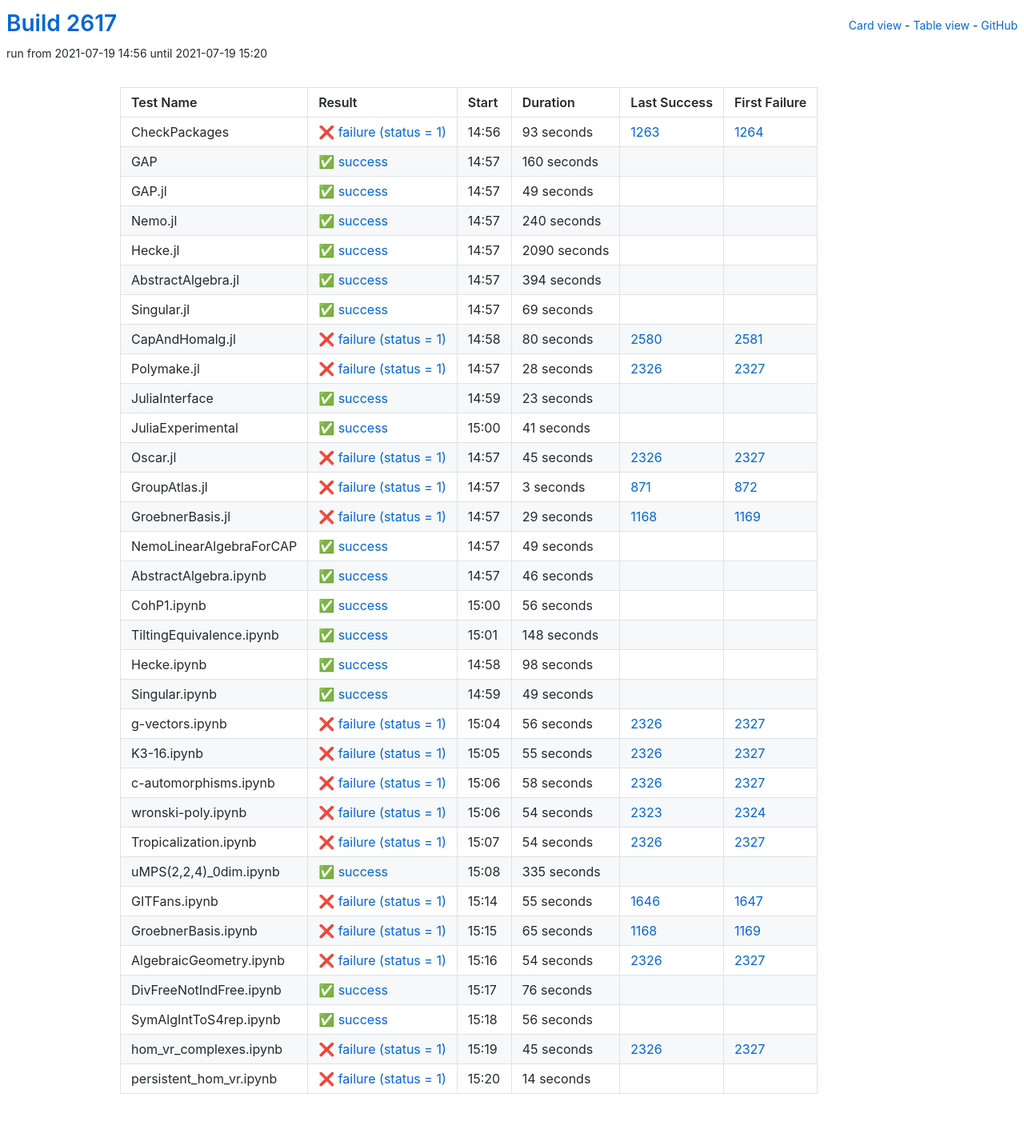
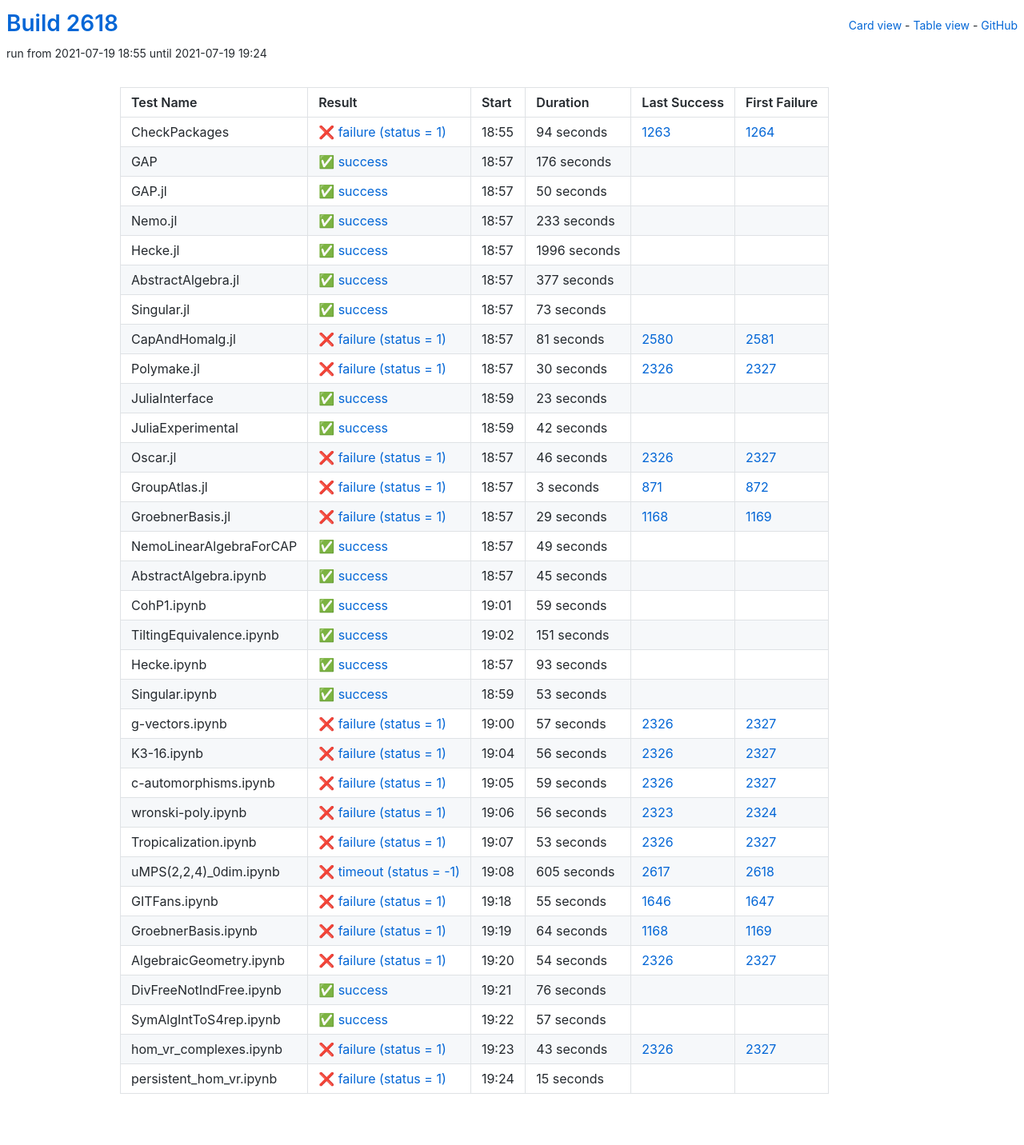
Before and after one commit to oscar-system/oscar-ci-status-stable, a Jekyll site: the page built from table.html, in a window 1280 px wide. Shown: the whole page at 80% size. Built offline with Jekyll 4.4.1, drawn with Linux system fonts in a browser that asks for light colours.

Commit message:
Build #2618

```diff
--- a/_data/ci.yml
+++ b/_data/ci.yml
@@ -1,6 +1,6 @@
 ---
-build: 2617
-build_url: https://oscarci.mathematik.uni-kl.de/job/oscar-stable/2617/
+build: 2618
+build_url: https://oscarci.mathematik.uni-kl.de/job/oscar-stable/2618/
 job: oscar-stable
 organization: oscar-system
 repo: oscar-ci-status-stable
@@ -8,116 +8,116 @@ repourl: https://github.com/oscar-system/oscar-ci-status-stable
 tests:
 - name: CheckPackages
   id: checkpackages
-  log: https://oscarci.mathematik.uni-kl.de/job/oscar-stable/2617/artifact/logs/build-2617/CheckPackages.log
-  start: 2021-07-19 14:56
+  log: https://oscarci.mathematik.uni-kl.de/job/oscar-stable/2618/artifact/logs/build-2618/CheckPackages.log
+  start: 2021-07-19 18:55
   success: false
   exitcode: 1
   status: failure
-  duration: 93
+  duration: 94
   last_success: 1263
   last_success_url: https://oscarci.mathematik.uni-kl.de/job/oscar-stable/1263/
   first_failure: 1264
   first_failure_url: https://oscarci.mathematik.uni-kl.de/job/oscar-stable/1264/
 - name: GAP
   id: gap
-  log: https://oscarci.mathematik.uni-kl.de/job/oscar-stable/2617/artifact/logs/build-2617/GAP.log
-  start: 2021-07-19 14:57
+  log: https://oscarci.mathematik.uni-kl.de/job/oscar-stable/2618/artifact/logs/build-2618/GAP.log
+  start: 2021-07-19 18:57
   success: true
   exitcode: 0
   status: success
-  duration: 160
+  duration: 176
   last_success: false
   last_success_url:
   first_failure: false
   first_failure_url:
 - name: GAP.jl
   id: gap-jl
-  log: https://oscarci.mathematik.uni-kl.de/job/oscar-stable/2617/artifact/logs/build-2617/GAP.jl.log
-  start: 2021-07-19 14:57
+  log: https://oscarci.mathematik.uni-kl.de/job/oscar-stable/2618/artifact/logs/build-2618/GAP.jl.log
+  start: 2021-07-19 18:57
   success: true
   exitcode: 0
   status: success
-  duration: 49
+  duration: 50
   last_success: false
   last_success_url:
   first_failure: false
   first_failure_url:
 - name: Nemo.jl
   id: nemo-jl
-  log: https://oscarci.mathematik.uni-kl.de/job/oscar-stable/2617/artifact/logs/build-2617/Nemo.jl.log
-  start: 2021-07-19 14:57
+  log: https://oscarci.mathematik.uni-kl.de/job/oscar-stable/2618/artifact/logs/build-2618/Nemo.jl.log
+  start: 2021-07-19 18:57
   success: true
   exitcode: 0
   status: success
-  duration: 240
+  duration: 233
   last_success: false
   last_success_url:
   first_failure: false
   first_failure_url:
 - name: Hecke.jl
   id: hecke-jl
-  log: https://oscarci.mathematik.uni-kl.de/job/oscar-stable/2617/artifact/logs/build-2617/Hecke.jl.log
-  start: 2021-07-19 14:57
+  log: https://oscarci.mathematik.uni-kl.de/job/oscar-stable/2618/artifact/logs/build-2618/Hecke.jl.log
+  start: 2021-07-19 18:57
   success: true
   exitcode: 0
   status: success
-  duration: 2090
+  duration: 1996
   last_success: false
   last_success_url:
   first_failure: false
   first_failure_url:
 - name: AbstractAlgebra.jl
   id: abstractalgebra-jl
-  log: https://oscarci.mathematik.uni-kl.de/job/oscar-stable/2617/artifact/logs/build-2617/AbstractAlgebra.jl.log
-  start: 2021-07-19 14:57
+  log: https://oscarci.mathematik.uni-kl.de/job/oscar-stable/2618/artifact/logs/build-2618/AbstractAlgebra.jl.log
+  start: 2021-07-19 18:57
   success: true
   exitcode: 0
   status: success
-  duration: 394
+  duration: 377
   last_success: false
   last_success_url:
   first_failure: false
   first_failure_url:
 - name: Singular.jl
   id: singular-jl
-  log: https://oscarci.mathematik.uni-kl.de/job/oscar-stable/2617/artifact/logs/build-2617/Singular.jl.log
-  start: 2021-07-19 14:57
+  log: https://oscarci.mathematik.uni-kl.de/job/oscar-stable/2618/artifact/logs/build-2618/Singular.jl.log
+  start: 2021-07-19 18:57
   success: true
   exitcode: 0
   status: success
-  duration: 69
+  duration: 73
   last_success: false
   last_success_url:
   first_failure: false
   first_failure_url:
 - name: CapAndHomalg.jl
   id: capandhomalg-jl
-  log: https://oscarci.mathematik.uni-kl.de/job/oscar-stable/2617/artifact/logs/build-2617/CapAndHomalg.jl.log
-  start: 2021-07-19 14:58
+  log: https://oscarci.mathematik.uni-kl.de/job/oscar-stable/2618/artifact/logs/build-2618/CapAndHomalg.jl.log
+  start: 2021-07-19 18:57
   success: false
   exitcode: 1
   status: failure
-  duration: 80
+  duration: 81
   last_success: 2580
   last_success_url: https://oscarci.mathematik.uni-kl.de/job/oscar-stable/2580/
   first_failure: 2581
   first_failure_url: https://oscarci.mathematik.uni-kl.de/job/oscar-stable/2581/
 - name: Polymake.jl
   id: polymake-jl
-  log: https://oscarci.mathematik.uni-kl.de/job/oscar-stable/2617/artifact/logs/build-2617/Polymake.jl.log
-  start: 2021-07-19 14:57
+  log: https://oscarci.mathematik.uni-kl.de/job/oscar-stable/2618/artifact/logs/build-2618/Polymake.jl.log
+  start: 2021-07-19 18:57
   success: false
   exitcode: 1
   status: failure
-  duration: 28
+  duration: 30
   last_success: 2326
   last_success_url: https://oscarci.mathematik.uni-kl.de/job/oscar-stable/2326/
   first_failure: 2327
   first_failure_url: https://oscarci.mathematik.uni-kl.de/job/oscar-stable/2327/
 - name: JuliaInterface
   id: juliainterface
-  log: https://oscarci.mathematik.uni-kl.de/job/oscar-stable/2617/artifact/logs/build-2617/JuliaInterface.log
-  start: 2021-07-19 14:59
+  log: https://oscarci.mathematik.uni-kl.de/job/oscar-stable/2618/artifact/logs/build-2618/JuliaInterface.log
+  start: 2021-07-19 18:59
   success: true
   exitcode: 0
   status: success
@@ -128,32 +128,32 @@ tests:
   first_failure_url:
 - name: JuliaExperimental
   id: juliaexperimental
-  log: https://oscarci.mathematik.uni-kl.de/job/oscar-stable/2617/artifact/logs/build-2617/JuliaExperimental.log
-  start: 2021-07-19 15:00
+  log: https://oscarci.mathematik.uni-kl.de/job/oscar-stable/2618/artifact/logs/build-2618/JuliaExperimental.log
+  start: 2021-07-19 18:59
   success: true
   exitcode: 0
   status: success
-  duration: 41
+  duration: 42
   last_success: false
   last_success_url:
   first_failure: false
   first_failure_url:
 - name: Oscar.jl
   id: oscar-jl
-  log: https://oscarci.mathematik.uni-kl.de/job/oscar-stable/2617/artifact/logs/build-2617/Oscar.jl.log
-  start: 2021-07-19 14:57
+  log: https://oscarci.mathematik.uni-kl.de/job/oscar-stable/2618/artifact/logs/build-2618/Oscar.jl.log
+  start: 2021-07-19 18:57
   success: false
   exitcode: 1
   status: failure
-  duration: 45
+  duration: 46
   last_success: 2326
   last_success_url: https://oscarci.mathematik.uni-kl.de/job/oscar-stable/2326/
   first_failure: 2327
   first_failure_url: https://oscarci.mathematik.uni-kl.de/job/oscar-stable/2327/
 - name: GroupAtlas.jl
   id: groupatlas-jl
-  log: https://oscarci.mathematik.uni-kl.de/job/oscar-stable/2617/artifact/logs/build-2617/GroupAtlas.jl.log
-  start: 2021-07-19 14:57
+  log: https://oscarci.mathematik.uni-kl.de/job/oscar-stable/2618/artifact/logs/build-2618/GroupAtlas.jl.log
+  start: 2021-07-19 18:57
   success: false
   exitcode: 1
   status: failure
@@ -164,8 +164,8 @@ tests:
   first_failure_url: https://oscarci.mathematik.uni-kl.de/job/oscar-stable/872/
 - name: GroebnerBasis.jl
   id: groebnerbasis-jl
-  log: https://oscarci.mathematik.uni-kl.de/job/oscar-stable/2617/artifact/logs/build-2617/GroebnerBasis.jl.log
-  start: 2021-07-19 14:57
+  log: https://oscarci.mathematik.uni-kl.de/job/oscar-stable/2618/artifact/logs/build-2618/GroebnerBasis.jl.log
+  start: 2021-07-19 18:57
   success: false
   exitcode: 1
   status: failure
@@ -176,8 +176,8 @@ tests:
   first_failure_url: https://oscarci.mathematik.uni-kl.de/job/oscar-stable/1169/
 - name: NemoLinearAlgebraForCAP
   id: nemolinearalgebraforcap
-  log: https://oscarci.mathematik.uni-kl.de/job/oscar-stable/2617/artifact/logs/build-2617/NemoLinearAlgebraForCAP.log
-  start: 2021-07-19 14:57
+  log: https://oscarci.mathematik.uni-kl.de/job/oscar-stable/2618/artifact/logs/build-2618/NemoLinearAlgebraForCAP.log
+  start: 2021-07-19 18:57
   success: true
   exitcode: 0
   status: success
@@ -188,68 +188,80 @@ tests:
   first_failure_url:
 - name: AbstractAlgebra.ipynb
   id: abstractalgebra-ipynb
-  log: https://oscarci.mathematik.uni-kl.de/job/oscar-stable/2617/artifact/logs/build-2617/AbstractAlgebra.ipynb.log
-  start: 2021-07-19 14:57
+  log: https://oscarci.mathematik.uni-kl.de/job/oscar-stable/2618/artifact/logs/build-2618/AbstractAlgebra.ipynb.log
+  start: 2021-07-19 18:57
   success: true
   exitcode: 0
   status: success
-  duration: 46
+  duration: 45
   last_success: false
   last_success_url:
   first_failure: false
   first_failure_url:
 - name: CohP1.ipynb
   id: cohp1-ipynb
-  log: https://oscarci.mathematik.uni-kl.de/job/oscar-stable/2617/artifact/logs/build-2617/CohP1.ipynb.log
-  start: 2021-07-19 15:00
+  log: https://oscarci.mathematik.uni-kl.de/job/oscar-stable/2618/artifact/logs/build-2618/CohP1.ipynb.log
+  start: 2021-07-19 19:01
   success: true
   exitcode: 0
   status: success
-  duration: 56
+  duration: 59
   last_success: false
   last_success_url:
   first_failure: false
   first_failure_url:
 - name: TiltingEquivalence.ipynb
   id: tiltingequivalence-ipynb
-  log: https://oscarci.mathematik.uni-kl.de/job/oscar-stable/2617/artifact/logs/build-2617/TiltingEquivalence.ipynb.log
-  start: 2021-07-19 15:01
+  log: https://oscarci.mathematik.uni-kl.de/job/oscar-stable/2618/artifact/logs/build-2618/TiltingEquivalence.ipynb.log
+  start: 2021-07-19 19:02
   success: true
   exitcode: 0
   status: success
-  duration: 148
+  duration: 151
   last_success: false
   last_success_url:
   first_failure: false
   first_failure_url:
 - name: Hecke.ipynb
   id: hecke-ipynb
-  log: https://oscarci.mathematik.uni-kl.de/job/oscar-stable/2617/artifact/logs/build-2617/Hecke.ipynb.log
-  start: 2021-07-19 14:58
+  log: https://oscarci.mathematik.uni-kl.de/job/oscar-stable/2618/artifact/logs/build-2618/Hecke.ipynb.log
+  start: 2021-07-19 18:57
   success: true
   exitcode: 0
   status: success
-  duration: 98
+  duration: 93
   last_success: false
   last_success_url:
   first_failure: false
   first_failure_url:
 - name: Singular.ipynb
   id: singular-ipynb
-  log: https://oscarci.mathematik.uni-kl.de/job/oscar-stable/2617/artifact/logs/build-2617/Singular.ipynb.log
-  start: 2021-07-19 14:59
+  log: https://oscarci.mathematik.uni-kl.de/job/oscar-stable/2618/artifact/logs/build-2618/Singular.ipynb.log
+  start: 2021-07-19 18:59
   success: true
   exitcode: 0
   status: success
-  duration: 49
+  duration: 53
   last_success: false
   last_success_url:
   first_failure: false
   first_failure_url:
 - name: g-vectors.ipynb
   id: g-vectors-ipynb
-  log: https://oscarci.mathematik.uni-kl.de/job/oscar-stable/2617/artifact/logs/build-2617/g-vectors.ipynb.log
-  start: 2021-07-19 15:04
+  log: https://oscarci.mathematik.uni-kl.de/job/oscar-stable/2618/artifact/logs/build-2618/g-vectors.ipynb.log
+  start: 2021-07-19 19:00
+  success: false
+  exitcode: 1
+  status: failure
+  duration: 57
+  last_success: 2326
+  last_success_url: https://oscarci.mathematik.uni-kl.de/job/oscar-stable/2326/
+  first_failure: 2327
+  first_failure_url: https://oscarci.mathematik.uni-kl.de/job/oscar-stable/2327/
+- name: K3-16.ipynb
+  id: k3-16-ipynb
+  log: https://oscarci.mathematik.uni-kl.de/job/oscar-stable/2618/artifact/logs/build-2618/K3-16.ipynb.log
+  start: 2021-07-19 19:04
   success: false
   exitcode: 1
   status: failure
@@ -258,70 +270,58 @@ tests:
   last_success_url: https://oscarci.mathematik.uni-kl.de/job/oscar-stable/2326/
   first_failure: 2327
   first_failure_url: https://oscarci.mathematik.uni-kl.de/job/oscar-stable/2327/
-- name: K3-16.ipynb
-  id: k3-16-ipynb
-  log: https://oscarci.mathematik.uni-kl.de/job/oscar-stable/2617/artifact/logs/build-2617/K3-16.ipynb.log
-  start: 2021-07-19 15:05
+- name: c-automorphisms.ipynb
+  id: c-automorphisms-ipynb
+  log: https://oscarci.mathematik.uni-kl.de/job/oscar-stable/2618/artifact/logs/build-2618/c-automorphisms.ipynb.log
+  start: 2021-07-19 19:05
   success: false
   exitcode: 1
   status: failure
-  duration: 55
-  last_success: 2326
-  last_success_url: https://oscarci.mathematik.uni-kl.de/job/oscar-stable/2326/
-  first_failure: 2327
-  first_failure_url: https://oscarci.mathematik.uni-kl.de/job/oscar-stable/2327/
-- name: c-automorphisms.ipynb
-  id: c-automorphisms-ipynb
-  log: https://oscarci.mathematik.uni-kl.de/job/oscar-stable/2617/artifact/logs/build-2617/c-automorphisms.ipynb.log
-  start: 2021-07-19 15:06
-  success: false
-  exitcode: 1
-  status: failure
-  duration: 58
+  duration: 59
   last_success: 2326
   last_success_url: https://oscarci.mathematik.uni-kl.de/job/oscar-stable/2326/
   first_failure: 2327
   first_failure_url: https://oscarci.mathematik.uni-kl.de/job/oscar-stable/2327/
 - name: wronski-poly.ipynb
   id: wronski-poly-ipynb
-  log: https://oscarci.mathematik.uni-kl.de/job/oscar-stable/2617/artifact/logs/build-2617/wronski-poly.ipynb.log
-  start: 2021-07-19 15:06
+  log: https://oscarci.mathematik.uni-kl.de/job/oscar-stable/2618/artifact/logs/build-2618/wronski-poly.ipynb.log
+  start: 2021-07-19 19:06
   success: false
   exitcode: 1
   status: failure
-  duration: 54
+  duration: 56
   last_success: 2323
   last_success_url: https://oscarci.mathematik.uni-kl.de/job/oscar-stable/2323/
   first_failure: 2324
   first_failure_url: https://oscarci.mathematik.uni-kl.de/job/oscar-stable/2324/
 - name: Tropicalization.ipynb
   id: tropicalization-ipynb
-  log: https://oscarci.mathematik.uni-kl.de/job/oscar-stable/2617/artifact/logs/build-2617/Tropicalization.ipynb.log
-  start: 2021-07-19 15:07
+  log: https://oscarci.mathematik.uni-kl.de/job/oscar-stable/2618/artifact/logs/build-2618/Tropicalization.ipynb.log
+  start: 2021-07-19 19:07
   success: false
   exitcode: 1
   status: failure
-  duration: 54
+  duration: 53
   last_success: 2326
   last_success_url: https://oscarci.mathematik.uni-kl.de/job/oscar-stable/2326/
   first_failure: 2327
   first_failure_url: https://oscarci.mathematik.uni-kl.de/job/oscar-stable/2327/
 - name: uMPS(2,2,4)_0dim.ipynb
   id: umps-2-2-4-0dim-ipynb
-  log: https://oscarci.mathematik.uni-kl.de/job/oscar-stable/2617/artifact/logs/build-2617/uMPS-2-2-4-_0dim.ipynb.log
-  start: 2021-07-19 15:08
-  success: true
-  exitcode: 0
-  status: success
-  duration: 335
-  last_success: false
-  last_success_url:
-  first_failure: false
-  first_failure_url:
+  log: https://oscarci.mathematik.uni-kl.de/job/oscar-stable/2618/artifact/logs/build-2618/uMPS-2-2-4-_0dim.ipynb.log
+  start: 2021-07-19 19:08
+  success: false
+  exitcode: -1
+  status: timeout
+  duration: 605
+  last_success: 2617
+  last_success_url: https://oscarci.mathematik.uni-kl.de/job/oscar-stable/2617/
+  first_failure: 2618
+  first_failure_url: https://oscarci.mathematik.uni-kl.de/job/oscar-stable/2618/
 - name: GITFans.ipynb
   id: gitfans-ipynb
-  log: https://oscarci.mathematik.uni-kl.de/job/oscar-stable/2617/artifact/logs/build-2617/GITFans.ipynb.log
-  start: 2021-07-19 15:14
+  log: https://oscarci.mathematik.uni-kl.de/job/oscar-stable/2618/artifact/logs/build-2618/GITFans.ipynb.log
+  start: 2021-07-19 19:18
   success: false
   exitcode: 1
   status: failure
@@ -332,20 +332,20 @@ tests:
   first_failure_url: https://oscarci.mathematik.uni-kl.de/job/oscar-stable/1647/
 - name: GroebnerBasis.ipynb
   id: groebnerbasis-ipynb
-  log: https://oscarci.mathematik.uni-kl.de/job/oscar-stable/2617/artifact/logs/build-2617/GroebnerBasis.ipynb.log
-  start: 2021-07-19 15:15
+  log: https://oscarci.mathematik.uni-kl.de/job/oscar-stable/2618/artifact/logs/build-2618/GroebnerBasis.ipynb.log
+  start: 2021-07-19 19:19
   success: false
   exitcode: 1
   status: failure
-  duration: 65
+  duration: 64
   last_success: 1168
   last_success_url: https://oscarci.mathematik.uni-kl.de/job/oscar-stable/1168/
   first_failure: 1169
   first_failure_url: https://oscarci.mathematik.uni-kl.de/job/oscar-stable/1169/
 - name: AlgebraicGeometry.ipynb
   id: algebraicgeometry-ipynb
-  log: https://oscarci.mathematik.uni-kl.de/job/oscar-stable/2617/artifact/logs/build-2617/AlgebraicGeometry.ipynb.log
-  start: 2021-07-19 15:16
+  log: https://oscarci.mathematik.uni-kl.de/job/oscar-stable/2618/artifact/logs/build-2618/AlgebraicGeometry.ipynb.log
+  start: 2021-07-19 19:20
   success: false
   exitcode: 1
   status: failure
@@ -356,8 +356,8 @@ tests:
   first_failure_url: https://oscarci.mathematik.uni-kl.de/job/oscar-stable/2327/
 - name: DivFreeNotIndFree.ipynb
   id: divfreenotindfree-ipynb
-  log: https://oscarci.mathematik.uni-kl.de/job/oscar-stable/2617/artifact/logs/build-2617/DivFreeNotIndFree.ipynb.log
-  start: 2021-07-19 15:17
+  log: https://oscarci.mathematik.uni-kl.de/job/oscar-stable/2618/artifact/logs/build-2618/DivFreeNotIndFree.ipynb.log
+  start: 2021-07-19 19:21
   success: true
   exitcode: 0
   status: success
@@ -368,36 +368,36 @@ tests:
   first_failure_url:
 - name: SymAlgIntToS4rep.ipynb
   id: symalginttos4rep-ipynb
-  log: https://oscarci.mathematik.uni-kl.de/job/oscar-stable/2617/artifact/logs/build-2617/SymAlgIntToS4rep.ipynb.log
-  start: 2021-07-19 15:18
+  log: https://oscarci.mathematik.uni-kl.de/job/oscar-stable/2618/artifact/logs/build-2618/SymAlgIntToS4rep.ipynb.log
+  start: 2021-07-19 19:22
   success: true
   exitcode: 0
   status: success
-  duration: 56
+  duration: 57
   last_success: false
   last_success_url:
   first_failure: false
   first_failure_url:
 - name: hom_vr_complexes.ipynb
   id: hom-vr-complexes-ipynb
-  log: https://oscarci.mathematik.uni-kl.de/job/oscar-stable/2617/artifact/logs/build-2617/hom_vr_complexes.ipynb.log
-  start: 2021-07-19 15:19
+  log: https://oscarci.mathematik.uni-kl.de/job/oscar-stable/2618/artifact/logs/build-2618/hom_vr_complexes.ipynb.log
+  start: 2021-07-19 19:23
   success: false
   exitcode: 1
   status: failure
-  duration: 45
+  duration: 43
   last_success: 2326
   last_success_url: https://oscarci.mathematik.uni-kl.de/job/oscar-stable/2326/
   first_failure: 2327
   first_failure_url: https://oscarci.mathematik.uni-kl.de/job/oscar-stable/2327/
 - name: persistent_hom_vr.ipynb
   id: persistent-hom-vr-ipynb
-  log: https://oscarci.mathematik.uni-kl.de/job/oscar-stable/2617/artifact/logs/build-2617/persistent_hom_vr.ipynb.log
-  start: 2021-07-19 15:20
+  log: https://oscarci.mathematik.uni-kl.de/job/oscar-stable/2618/artifact/logs/build-2618/persistent_hom_vr.ipynb.log
+  start: 2021-07-19 19:24
   success: false
   exitcode: 1
   status: failure
-  duration: 14
+  duration: 15
   last_success: false
   last_success_url:
   first_failure: false
```
Also changed, not shown: README.md.
